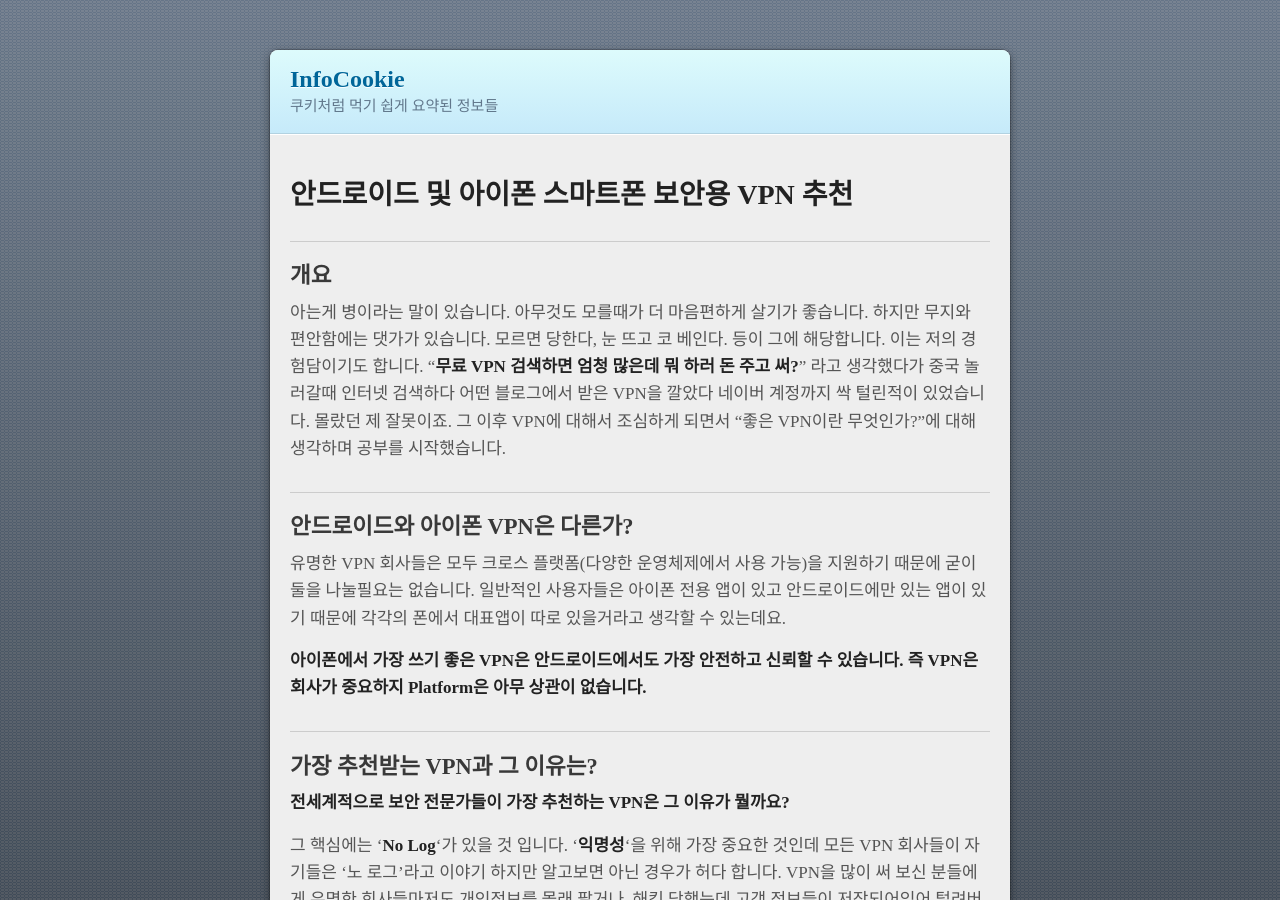
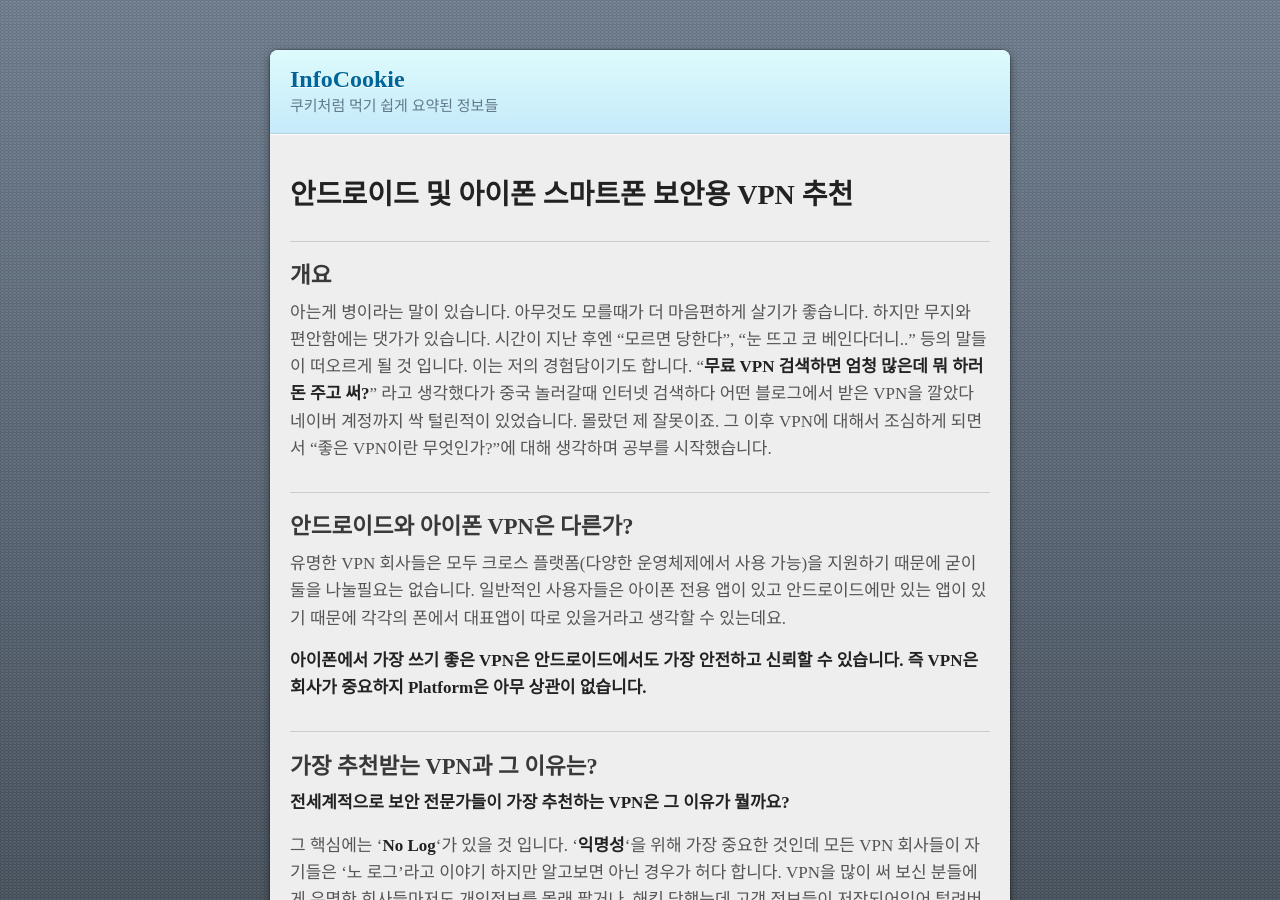
Before and after one commit to infocookie/Infocookie, a Jekyll site: the page built from _posts/2022-10-19-android-ios-iphone-vpn-recommand.md, in a window 1280 px wide and 900 px high. Built offline with Jekyll 4.4.1, drawn with Linux system fonts in a browser that asks for light colours; some web fonts are replaced.

Commit message:
Update 2022-10-19-android-ios-iphone-vpn-recommand.md

```diff
--- a/_posts/2022-10-19-android-ios-iphone-vpn-recommand.md
+++ b/_posts/2022-10-19-android-ios-iphone-vpn-recommand.md
@@ -12,8 +12,8 @@ title: 안드로이드, 아이폰 VPN 추천 - 스마트폰 보안 앱 최강자
 ## 개요
 
 아는게 병이라는 말이 있습니다. 아무것도 모를때가 더 마음편하게 살기가
-좋습니다. 하지만 무지와 편안함에는 댓가가 있습니다. 모르면 당한다, 눈
-뜨고 코 베인다. 등이 그에 해당합니다. 이는 저의 경험담이기도 합니다.
+좋습니다. 하지만 무지와 편안함에는 댓가가 있습니다. 시간이 지난 후엔 "모르면 당한다", "눈
+뜨고 코 베인다더니.." 등의 말들이 떠오르게 될 것 입니다. 이는 저의 경험담이기도 합니다.
 "**무료 VPN 검색하면 엄청 많은데 뭐 하러 돈 주고 써?**" 라고 생각했다가
 중국 놀러갈때 인터넷 검색하다 어떤 블로그에서 받은 VPN을 깔았다 네이버
 계정까지 싹 털린적이 있었습니다. 몰랐던 제 잘못이죠. 그 이후 VPN에
```
